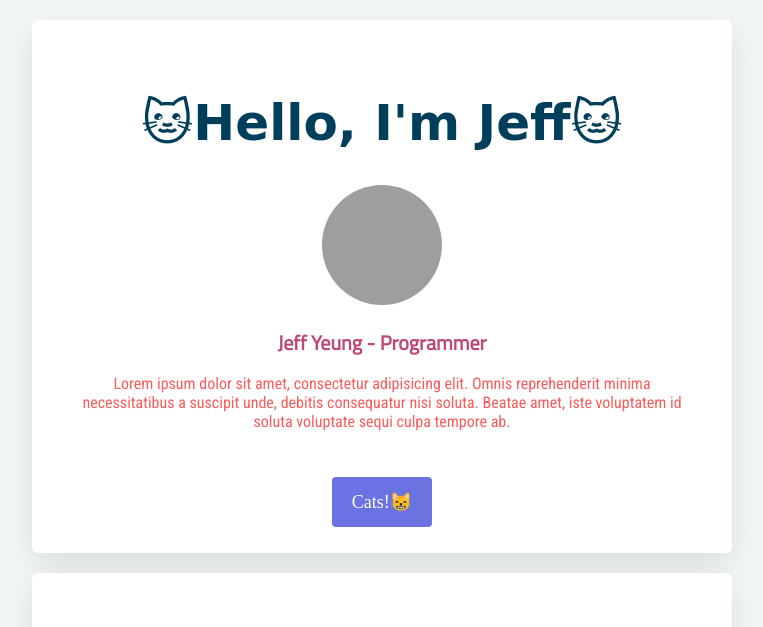
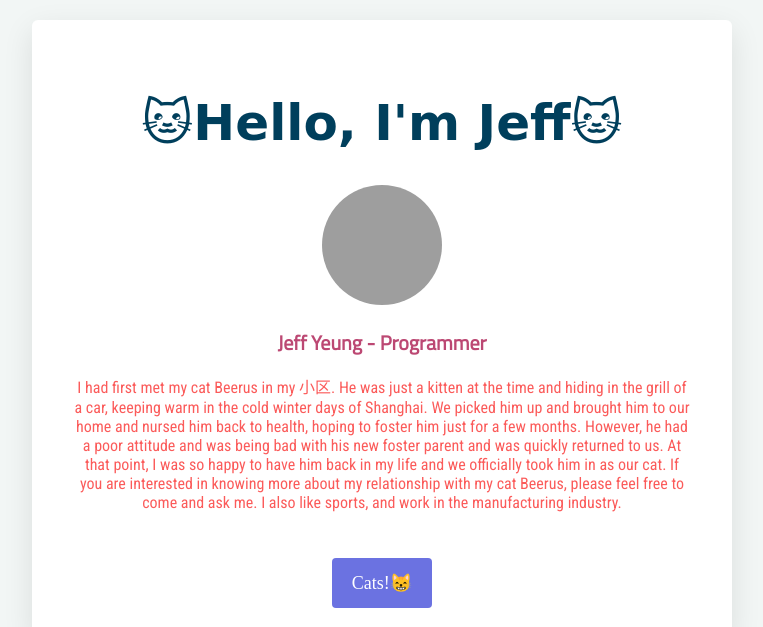
Before and after one commit to imasharka/profile, a plain HTML site: page index.html in a window 1280 px wide. Shown: the top 627 px of the page, without its empty margins (258-1021 px from the left). Drawn offline with Linux system fonts and the light colour scheme; grey boxes are pictures that could not be loaded; a web font is replaced by a local one.

Commit message:
Updated my description

```diff
--- a/index.html
+++ b/index.html
@@ -14,7 +14,7 @@
         <h1>🐱Hello, I'm Jeff🐱</h1>
         <img src="images/img_3554.jpeg" class="img-circle" width="100px" alt="Jeff Yeung">
         <h2>Jeff Yeung - Programmer</h2>
-        <p>Lorem ipsum dolor sit amet, consectetur adipisicing elit. Omnis reprehenderit minima necessitatibus a suscipit unde, debitis consequatur nisi soluta. Beatae amet, iste voluptatem id soluta voluptate sequi culpa tempore ab.</p>
+                <p>I had first met my cat Beerus in my 小区. He was just a kitten at the time and hiding in the grill of a car, keeping warm in the cold winter days of Shanghai. We picked him up and brought him to our home and nursed him back to health, hoping to foster him just for a few months. However, he had a poor attitude and was being bad with his new foster parent and was quickly returned to us. At that point, I was so happy to have him back in my life and we officially took him in as our cat. If you are interested in knowing more about my relationship with my cat Beerus, please feel free to come and ask me. I also like sports, and work in the manufacturing industry.</p>
          <br></br>
          <a href="https://thecatsite.com/" class="btn-blue" target="_blank">Cats!😸</a>
       </div>
```
